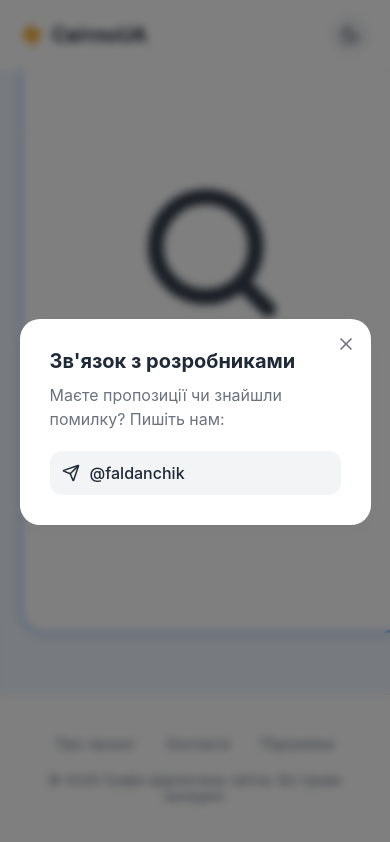
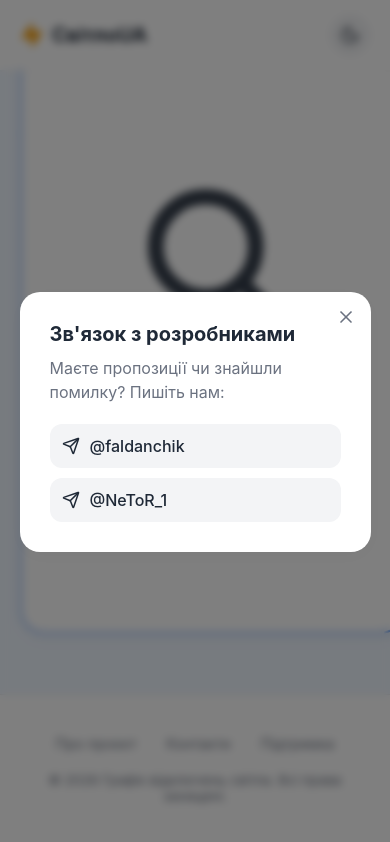
Before and after one commit to Nadlaf/LightUA, a React (Vite) app: page / in a window 390 px wide. Both pictures are taken after a click on the button "Контакти". Shown: the part 565-1407 px from the top of the page. Built offline with nearby package versions, Linux system fonts and the light colour scheme.

Commit message:
Added new contact XD
NeToR_1 in contact list

```diff
--- a/src/components/Footer.jsx
+++ b/src/components/Footer.jsx
@@ -89,6 +89,9 @@ const Footer = () => {
                 <div className="contact-list">
                   <a href="https://t.me/faldanchik" target="_blank" rel="noreferrer" className="contact-item">
                     <Send size={18} /> @faldanchik
+                  </a>
+                  <a href="https://t.me/NeToR_1" target="_blank" rel="noreferrer" className="contact-item">
+                    <Send size={18} /> @NeToR_1
                   </a>
                 </div>
               </div>
--- a/src/components/Header.jsx
+++ b/src/components/Header.jsx
@@ -101,6 +101,9 @@ const Header = ({ theme, toggleTheme }) => {
                 <div className="contact-list">
                   <a href="https://t.me/faldanchik" target="_blank" rel="noreferrer" className="contact-item">
                     <Send size={18} /> @faldanchik
+                  </a>
+                  <a href="https://t.me/NeToR_1" target="_blank" rel="noreferrer" className="contact-item">
+                    <Send size={18} /> @NeToR_1
                   </a>
                 </div>
               </div>
```
